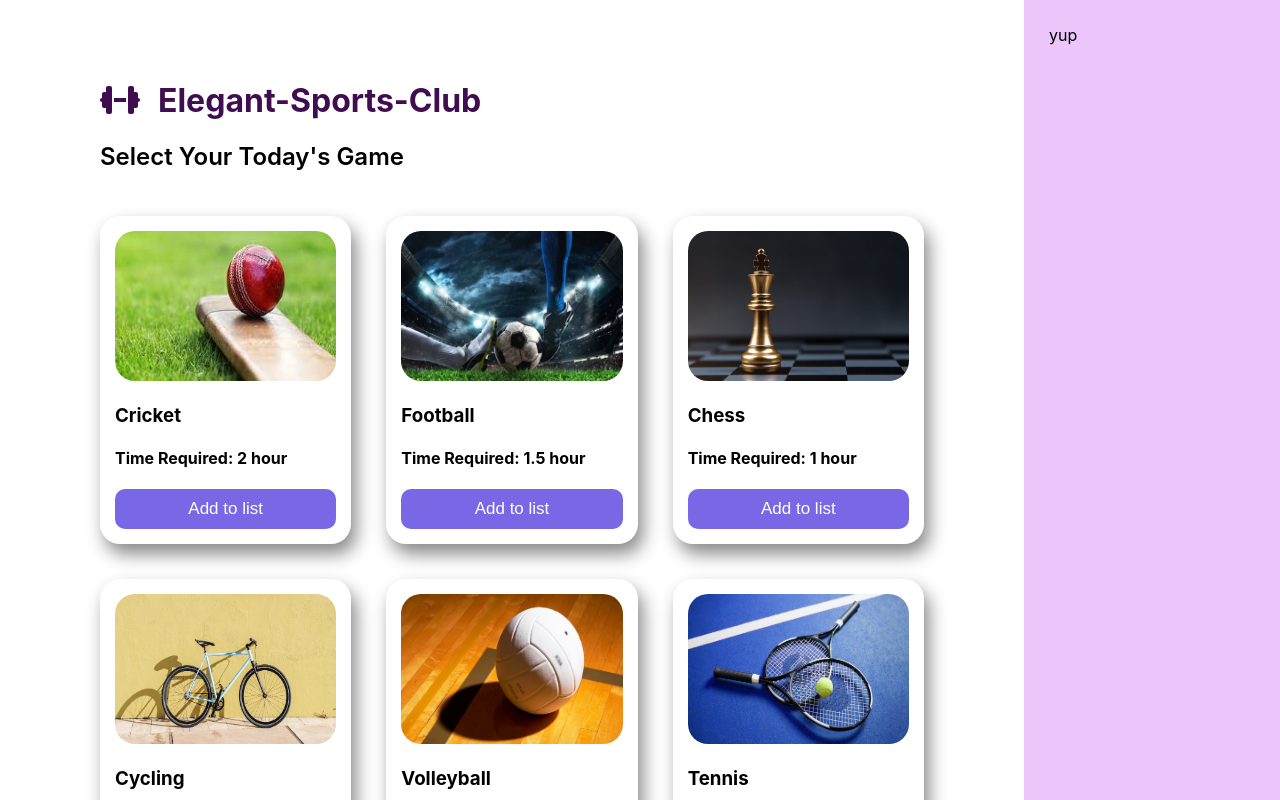
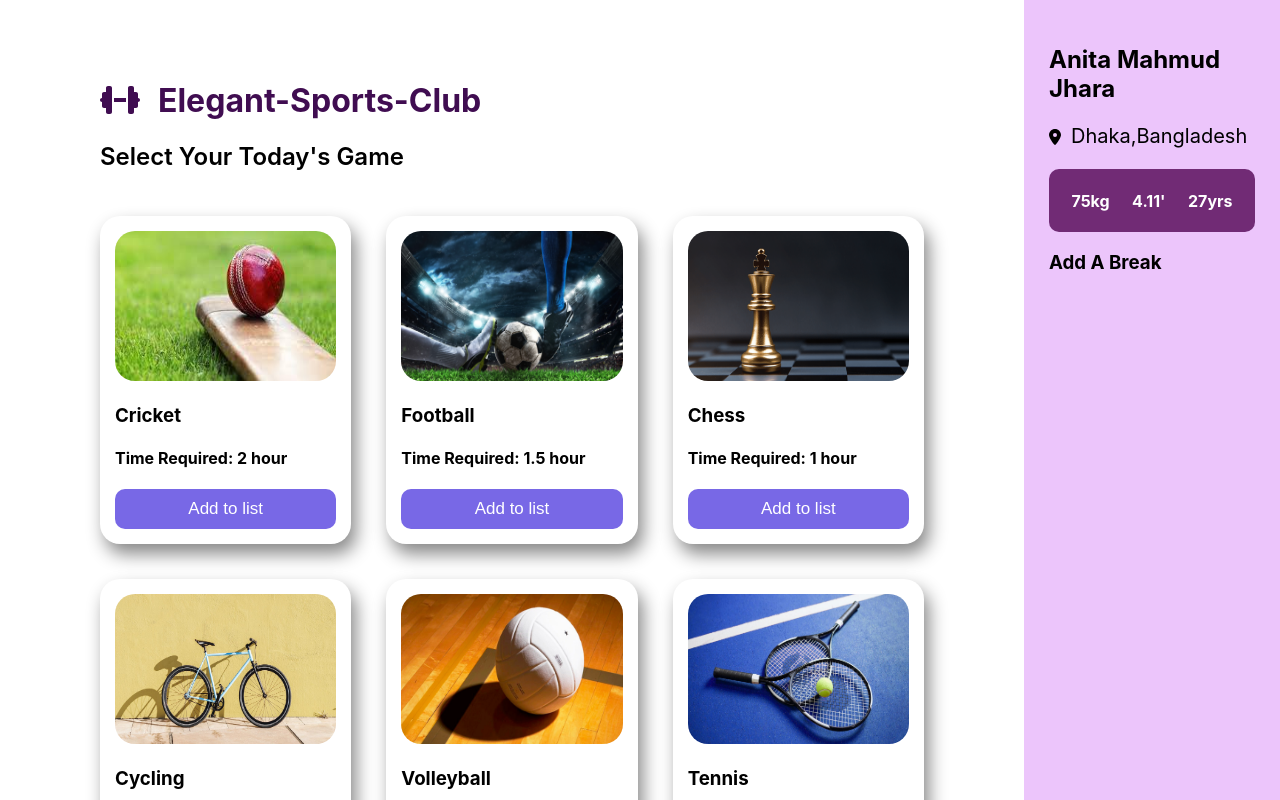
Before and after one commit to Anita-Mahmud/elegant-sports, a React (Create React App) app: page / in a window 1280 px wide. Shown: the top 800 px of the page. Built offline with nearby package versions, Linux system fonts and the light colour scheme.

Commit message:
info added

```diff
--- /dev/null
+++ b/src/components/Break/Break.js
@@ -0,0 +1,11 @@
+import React from 'react';
+import './Break.css'
+const Break = () => {
+    return (
+        <div className='break-container'>
+            <h3>Add A Break</h3>
+        </div>
+    );
+};
+
+export default Break;
--- a/src/components/Container/Container.css
+++ b/src/components/Container/Container.css
@@ -18,3 +18,16 @@
     background-color: #ECC5FB;
     padding: 25px;
 }
+.info-Container h4 span{
+    margin-left: 10px;
+    font-weight: normal;
+    font-size: 20px;
+}
+.infos{
+    display: flex;
+    justify-content: space-evenly;
+    background-color: #712B75;
+    color: white;
+    border-radius: 10px;
+
+}
--- a/src/components/Container/Container.js
+++ b/src/components/Container/Container.js
@@ -2,7 +2,9 @@ import React from 'react';
 import './Container.css'
 import { FontAwesomeIcon } from '@fortawesome/react-fontawesome'
 import { faDumbbell} from '@fortawesome/free-solid-svg-icons'
+import { faLocationDot} from '@fortawesome/free-solid-svg-icons'
 import Cards from '../Cards/Cards';
+import Break from '../Break/Break';
 
 const Container = () => {
     return (
@@ -13,7 +15,14 @@ const Container = () => {
            <Cards></Cards>
         </div>
         <div className='info-Container'>
-              yup
+             <h2>Anita Mahmud Jhara</h2>
+             <h4><FontAwesomeIcon icon={faLocationDot}></FontAwesomeIcon><span>Dhaka,Bangladesh</span></h4>
+             <div className='infos'>
+                <h4>75kg</h4>
+                <h4>4.11'</h4>
+                <h4>27yrs</h4>
+             </div>
+             <Break></Break>
         </div>
         </div>
     );
```
Also changed, not shown: src/components/Break/Break.css (added).
